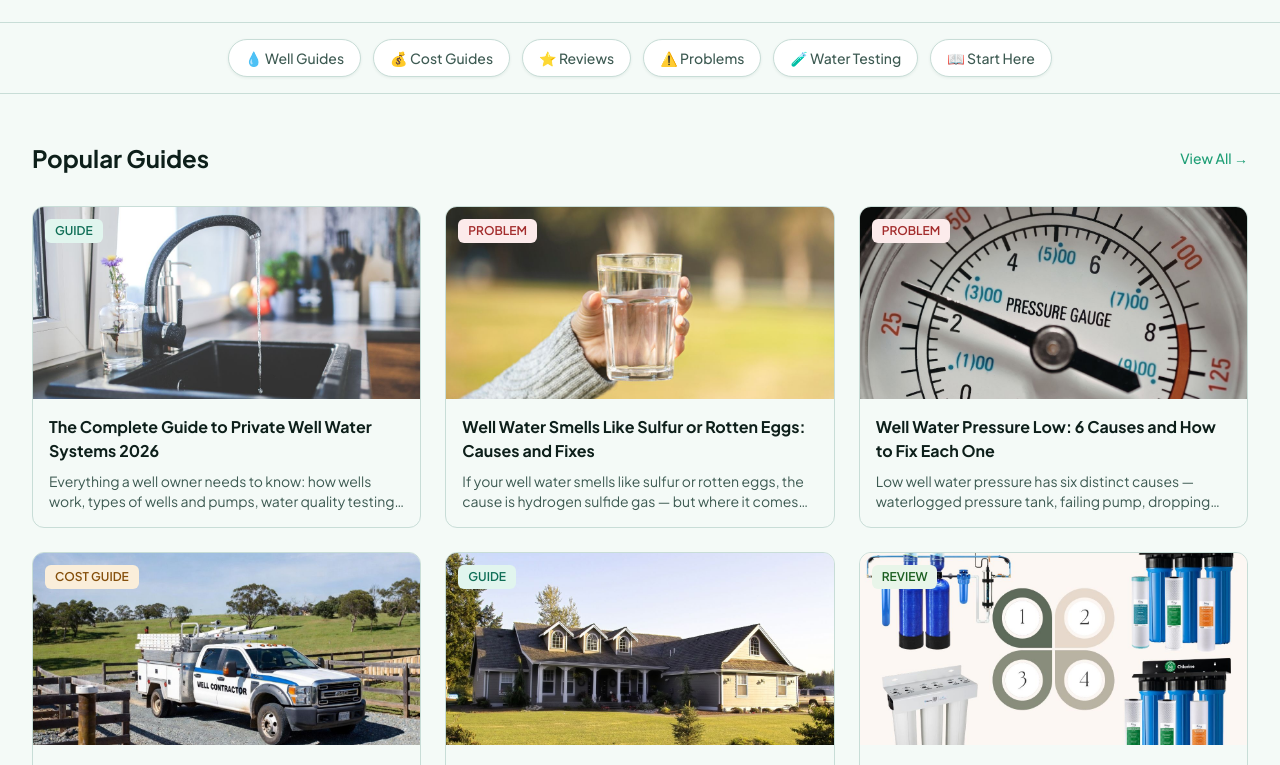
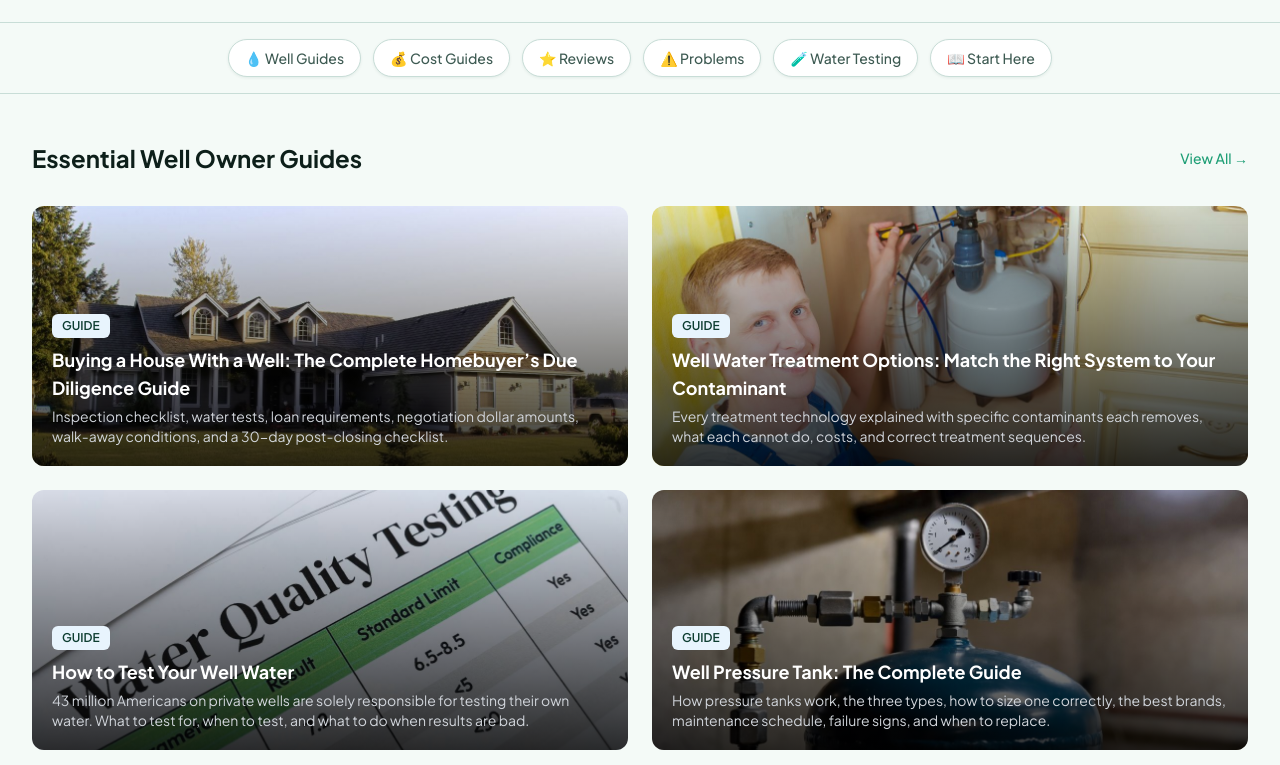
Before and after one commit to thebasementguide2026/thewell.guide-, a Next.js app: page / in a window 1280 px wide. Shown: the part 555-1320 px from the top of the page. Built offline with nearby package versions, Linux system fonts and the light colour scheme.

Commit message:
Feature buying house with well as cornerstone guide on homepage

```diff
--- a/app/page.tsx
+++ b/app/page.tsx
@@ -102,10 +102,36 @@ export default function HomePage() {
         </div>
       </section>
 
+      {/* Cornerstone Guides */}
+      <section className="container-custom py-12">
+        <div className="flex items-center justify-between mb-8">
+          <h2 className="text-2xl font-bold text-[#0D1F1A]">Essential Well Owner Guides</h2>
+          <Link href="/guides" className="text-sm font-medium text-[#1D9E75] hover:underline">View All →</Link>
+        </div>
+        <div className="grid grid-cols-1 md:grid-cols-2 gap-6">
+          {[
+            { title: 'Buying a House With a Well: The Complete Homebuyer\u2019s Due Diligence Guide', href: '/guides/buying-house-with-well', description: 'Inspection checklist, water tests, loan requirements, negotiation dollar amounts, walk-away conditions, and a 30-day post-closing checklist.', image: '/buying a home on well.jpg' },
+            { title: 'Well Water Treatment Options: Match the Right System to Your Contaminant', href: '/guides/well-water-treatment-options', description: 'Every treatment technology explained with specific contaminants each removes, what each cannot do, costs, and correct treatment sequences.', image: '/well treatmentoptions.jpg' },
+            { title: 'How to Test Your Well Water', href: '/guides/how-to-test-well-water', description: '43 million Americans on private wells are solely responsible for testing their own water. What to test for, when to test, and what to do when results are bad.', image: '/watertest.jpg' },
+            { title: 'Well Pressure Tank: The Complete Guide', href: '/guides/well-pressure-tank-guide', description: 'How pressure tanks work, the three types, how to size one correctly, the best brands, maintenance schedule, failure signs, and when to replace.', image: '/pressureguide.jpg' },
+          ].map((guide) => (
+            <Link key={guide.href} href={guide.href} className="group relative rounded-xl overflow-hidden block" style={{ minHeight: '260px' }}>
+              <Image src={guide.image} alt={guide.title} fill className="object-cover group-hover:scale-105 transition-transform duration-500" />
+              <div className="absolute inset-0 bg-gradient-to-t from-black/80 via-black/40 to-transparent" />
+              <div className="absolute bottom-0 left-0 right-0 p-5 text-white">
+                <span className="inline-block px-2.5 py-1 text-xs font-semibold rounded-md mb-2" style={{ backgroundColor: '#E8F4FD', color: '#0D3D30' }}>GUIDE</span>
+                <h3 className="text-lg font-bold mb-1 group-hover:underline decoration-2 underline-offset-4">{guide.title}</h3>
+                <p className="text-sm text-gray-300 line-clamp-2">{guide.description}</p>
+              </div>
+            </Link>
+          ))}
+        </div>
+      </section>
+
       {/* Popular Guides — image card grid like theseptic.guide */}
       <section className="container-custom py-12">
         <div className="flex items-center justify-between mb-8">
-          <h2 className="text-2xl font-bold text-[#0D1F1A]">Popular Guides</h2>
+          <h2 className="text-2xl font-bold text-[#0D1F1A]">All Guides</h2>
           <Link href="/guides" className="text-sm font-medium text-[#1D9E75] hover:underline">View All →</Link>
         </div>
         <div className="grid grid-cols-1 md:grid-cols-2 lg:grid-cols-3 gap-6">
```
